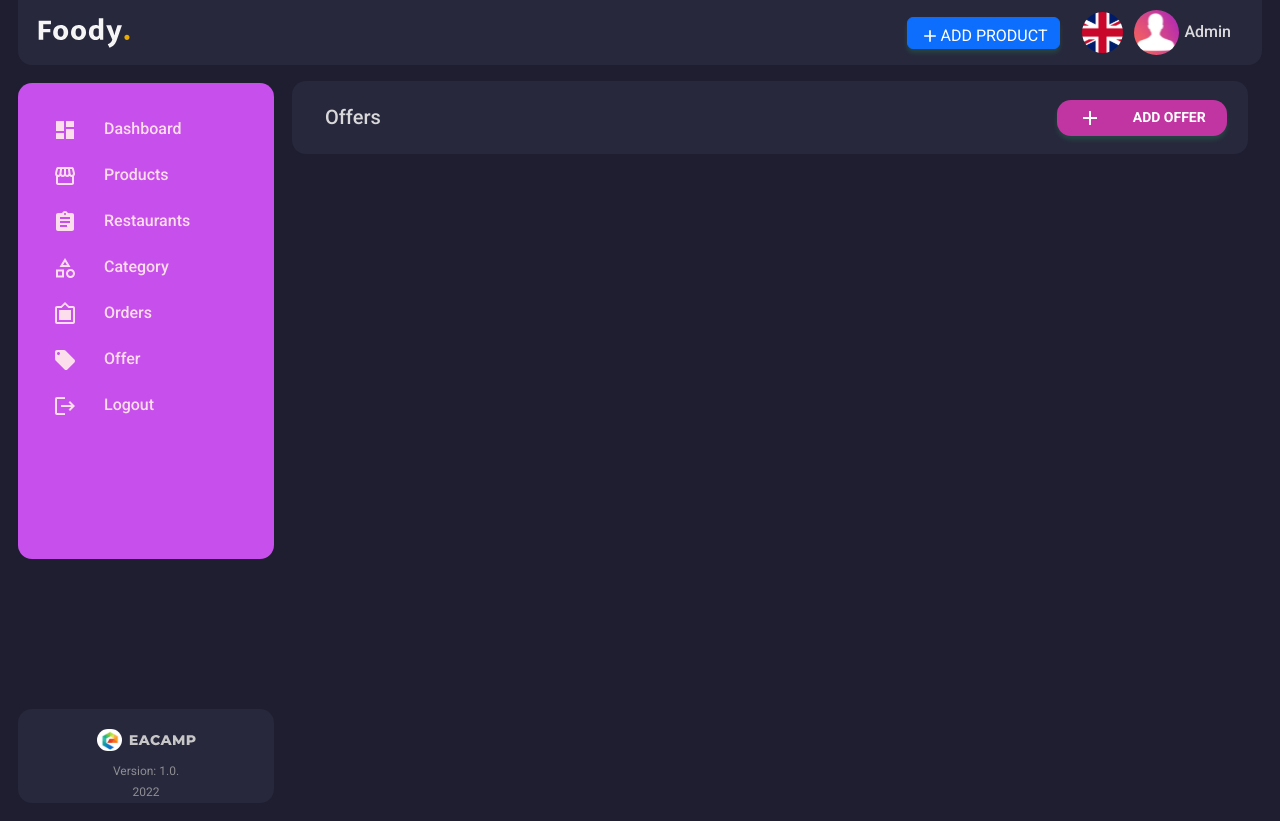
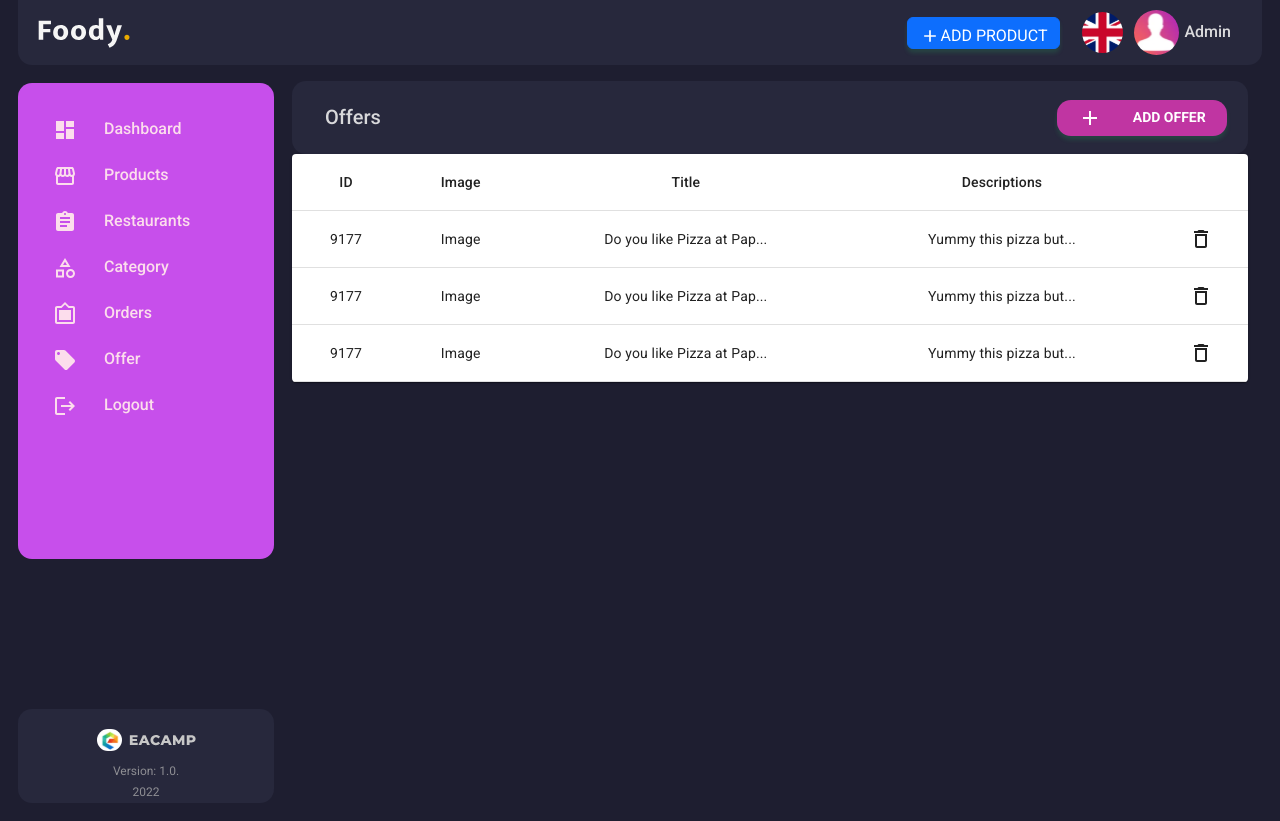
Before and after one commit to QurbanovaLamiya/Foody_Admin_React, a React (Create React App) app: page /offer in a window 1280 px wide. Built offline with nearby package versions, Linux system fonts and the light colour scheme.

Commit message:
Created Offers table

```diff
--- a/src/features/Category/CategoryTable/index.js
+++ b/src/features/Category/CategoryTable/index.js
@@ -6,8 +6,8 @@ import TableBody from "@mui/material/TableBody";
 import TableCell from "@mui/material/TableCell";
 import TableContainer from "@mui/material/TableContainer";
 import TableHead from "@mui/material/TableHead";
+import TableRow from "@mui/material/TableRow";
 import TablePagination from "@mui/material/TablePagination";
-import TableRow from "@mui/material/TableRow";
 import DeleteOutlineIcon from "@mui/icons-material/DeleteOutline";
 
 const columns = [
--- a/src/features/Offers/OffersContainer.js
+++ b/src/features/Offers/OffersContainer.js
@@ -1,6 +1,7 @@
 import AddIcon from "@mui/icons-material/Add";
 
 import OffersStyle from "./Offers.module.css";
+import OffersTable from "./OffersTable";
 
 const OffersContainer = () => {
   return (
@@ -12,6 +13,9 @@ const OffersContainer = () => {
           ADD OFFER
         </button>
       </div>
+      <div>
+        <OffersTable />
+      </div>
     </div>
   );
 };
--- /dev/null
+++ b/src/features/Offers/OffersTable/index.js
@@ -0,0 +1,61 @@
+// Material UI
+import * as React from "react";
+import Paper from "@mui/material/Paper";
+import Table from "@mui/material/Table";
+import TableBody from "@mui/material/TableBody";
+import TableCell from "@mui/material/TableCell";
+import TableContainer from "@mui/material/TableContainer";
+import TableHead from "@mui/material/TableHead";
+import TableRow from "@mui/material/TableRow";
+import DeleteOutlineIcon from "@mui/icons-material/DeleteOutline";
+
+import OffersTableStyle from "./OffersTable.module.css";
+
+const OffersTable = () => {
+  return (
+    <TableContainer component={Paper}>
+      <Table aria-label="simple table">
+        <TableHead>
+          <TableRow>
+            <TableCell align="center">ID</TableCell>
+            <TableCell align="center">Image</TableCell>
+            <TableCell align="center">Title</TableCell>
+            <TableCell align="center">Descriptions</TableCell>
+            <TableCell></TableCell>
+          </TableRow>
+        </TableHead>
+        <TableBody>
+          <TableRow>
+            <TableCell align="center">9177</TableCell>
+            <TableCell align="center">Image</TableCell>
+            <TableCell align="center">Do you like Pizza at Pap...</TableCell>
+            <TableCell align="center">Yummy this pizza but...</TableCell>
+            <TableCell align="center">
+              <DeleteOutlineIcon />
+            </TableCell>
+          </TableRow>
+          <TableRow>
+            <TableCell align="center">9177</TableCell>
+            <TableCell align="center">Image</TableCell>
+            <TableCell align="center">Do you like Pizza at Pap...</TableCell>
+            <TableCell align="center">Yummy this pizza but...</TableCell>
+            <TableCell align="center">
+              <DeleteOutlineIcon />
+            </TableCell>
+          </TableRow>
+          <TableRow>
+            <TableCell align="center">9177</TableCell>
+            <TableCell align="center">Image</TableCell>
+            <TableCell align="center">Do you like Pizza at Pap...</TableCell>
+            <TableCell align="center">Yummy this pizza but...</TableCell>
+            <TableCell align="center">
+              <DeleteOutlineIcon />
+            </TableCell>
+          </TableRow>
+        </TableBody>
+      </Table>
+    </TableContainer>
+  );
+};
+
+export default OffersTable;
```
Also changed, not shown: src/features/Offers/OffersTable/OffersTable.module.css (added).
